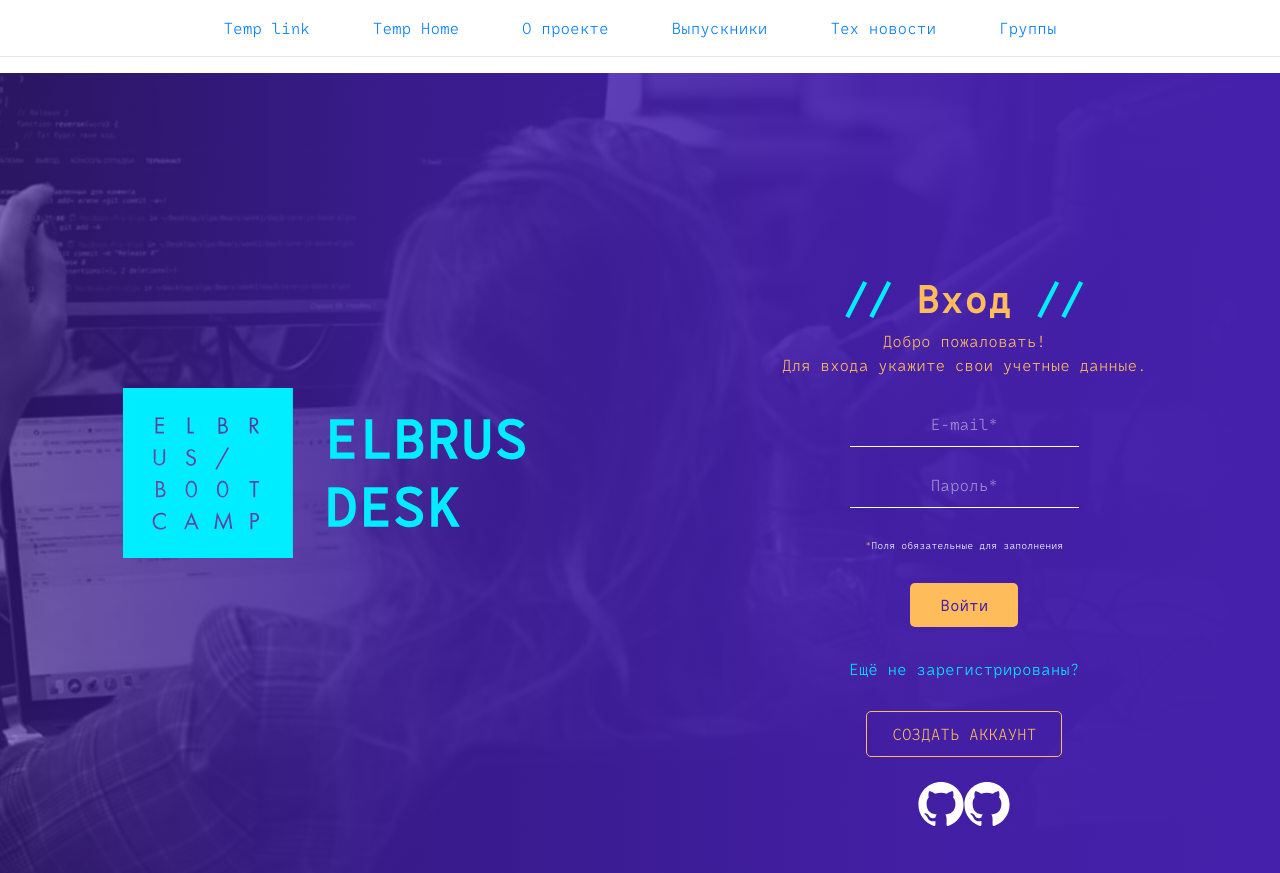
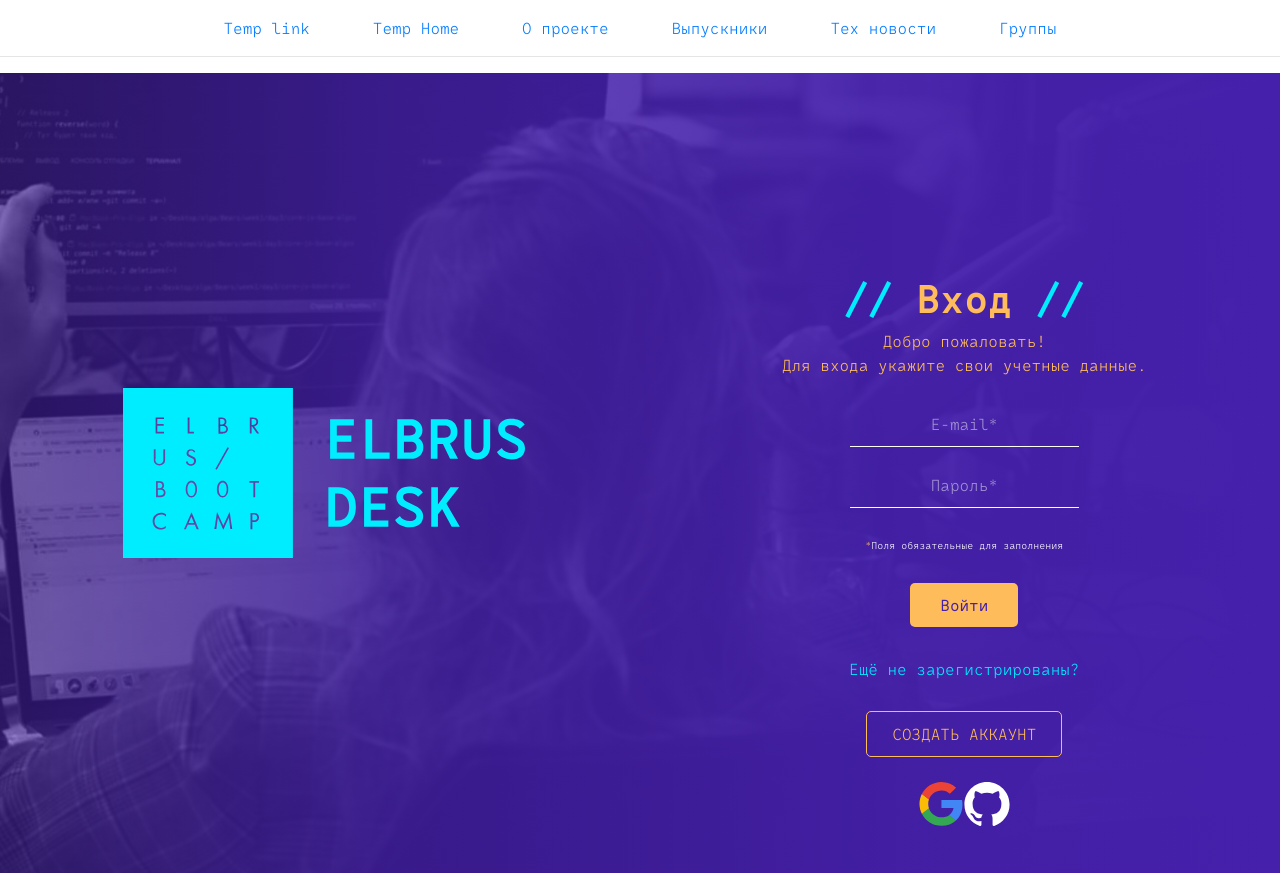
Before and after one commit to PapakhinAV/ElbrusDesk, a React (Create React App) app: page / in a window 1280 px wide. Built offline with nearby package versions, Linux system fonts and the light colour scheme; no server answers.

Commit message:
Добавили иконку для google регистрации

```diff
--- a/src/Components/AuthFirstPage/AuthFirstPage.jsx
+++ b/src/Components/AuthFirstPage/AuthFirstPage.jsx
@@ -3,6 +3,7 @@ import { Link } from 'react-router-dom';
 import SignIn from "../SignIn/SignIn"
 import Logo from '../img/EBD.svg'
 import Git from '../img/git-icon.svg'
+import Google from '../img/google-icon.svg'
 
 
 const AuthFirstPage = () => {
@@ -29,10 +30,10 @@ const AuthFirstPage = () => {
               <Link className="signUpButton" to="/SignUp">Создать аккаунт</Link>
             <div className="regMain">
               <div>
-  <a href="http://localhost:3000/auth/github"><img src={Git} alt="git-icon"/></a>
+              <a href="http://localhost:3000/auth/google"><img src={Google} alt="git-icon"/></a>
               </div>
               <div>
-  <a href="http://localhost:3000/auth/google"><img src={Git} alt="git-icon"/></a>
+              <a href="http://localhost:3000/auth/github"><img src={Git} alt="git-icon"/></a>
               </div>
             </div>
             </div>
```
Also changed, not shown: src/Components/img/google-icon.svg (added), 2 other files (tests, documents, lock files or other folders). Lines whose indentation alone changed are shown as unchanged.
